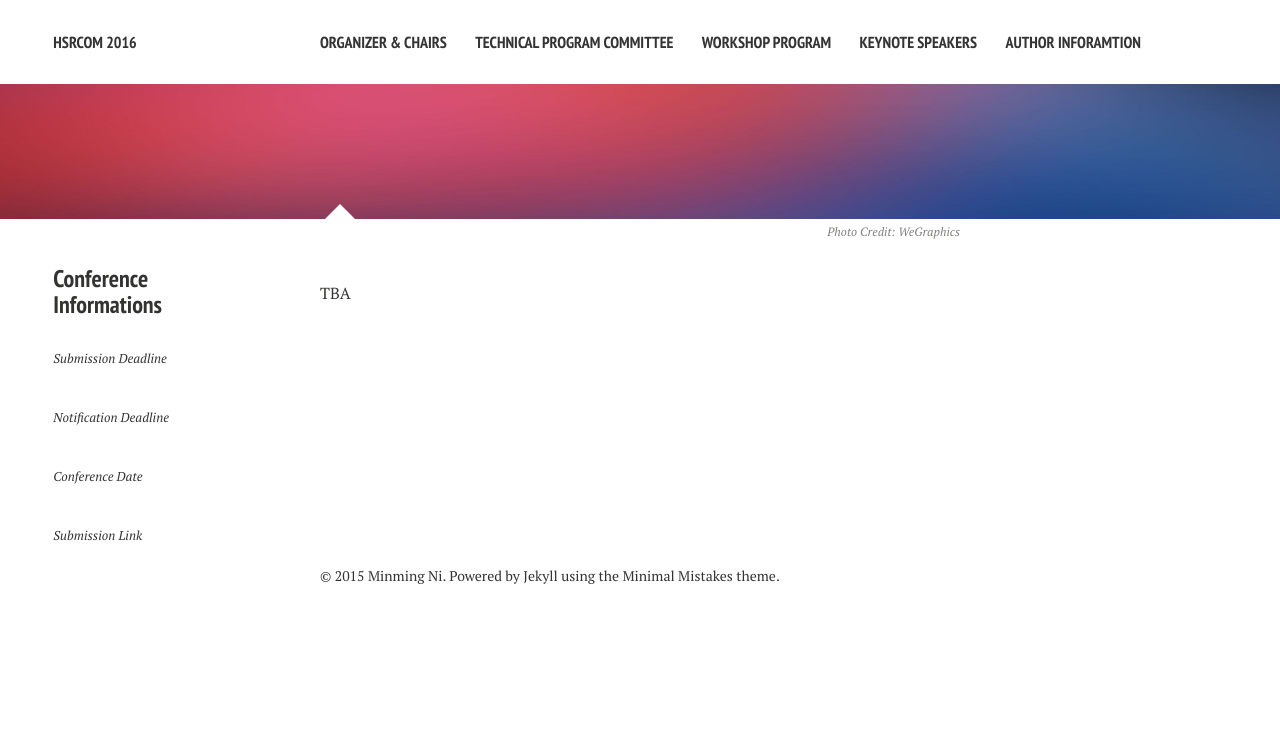
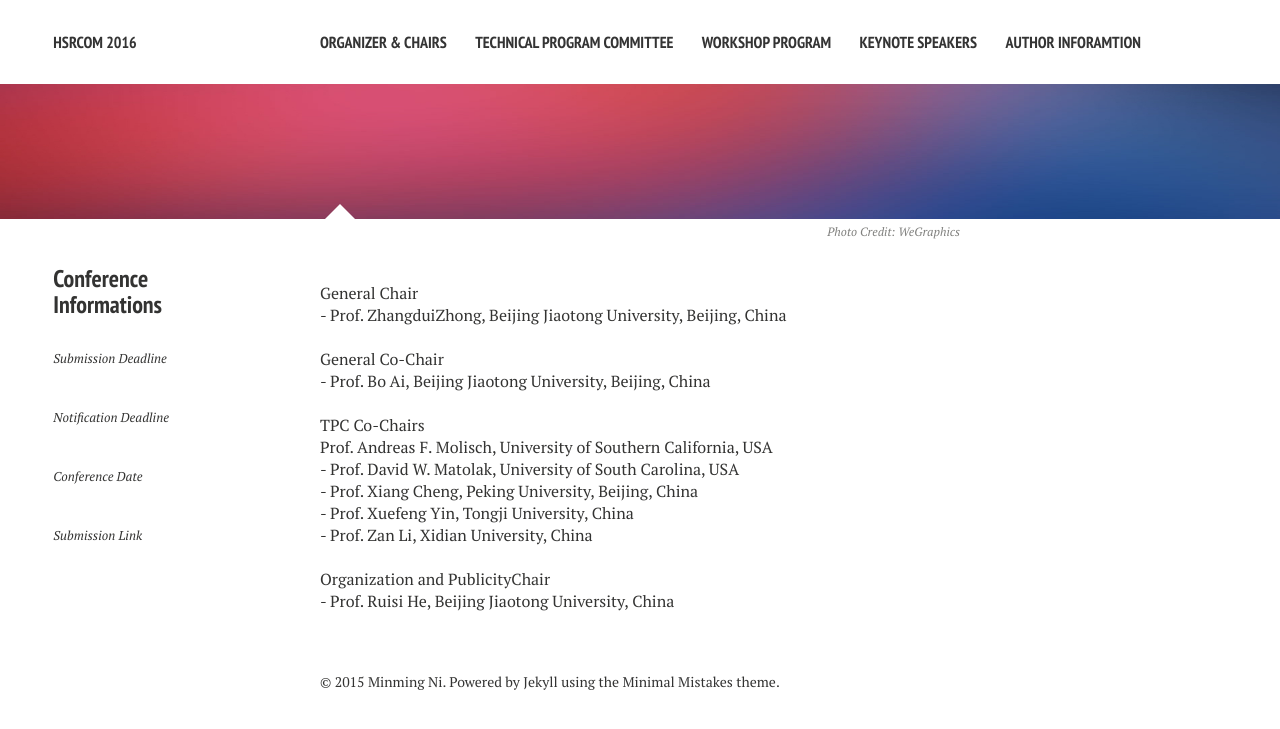
Before and after one commit to maxxx437/hsrcom2016, a Jekyll site: the page built from chairs/index.md, in a window 1280 px wide. Shown: the top 729 px of the page. Built offline with Jekyll 4.4.1, drawn with Linux system fonts in a browser that asks for light colours; nearby versions of some CDN libraries.

Commit message:
Update index.md

```diff
--- a/chairs/index.md
+++ b/chairs/index.md
@@ -8,4 +8,4 @@ image:
   creditlink: http://wegraphics.net/downloads/free-ultimate-blurred-background-pack/
 ---
 
-TBA
+General Chair<br>-	Prof. ZhangduiZhong, Beijing Jiaotong University, Beijing, China<br><br>General Co-Chair<br>-	Prof. Bo Ai, Beijing Jiaotong University, Beijing, China<br><br>TPC Co-Chairs<br>	Prof. Andreas F. Molisch, University of Southern California, USA<br>-	Prof. David W. Matolak, University of South Carolina, USA<br>-	Prof. Xiang Cheng, Peking University, Beijing, China<br>-	Prof. Xuefeng Yin, Tongji University, China<br>-	Prof. Zan Li, Xidian University, China<br><br>Organization and PublicityChair<br>-	Prof. Ruisi He, Beijing Jiaotong University, China
```
